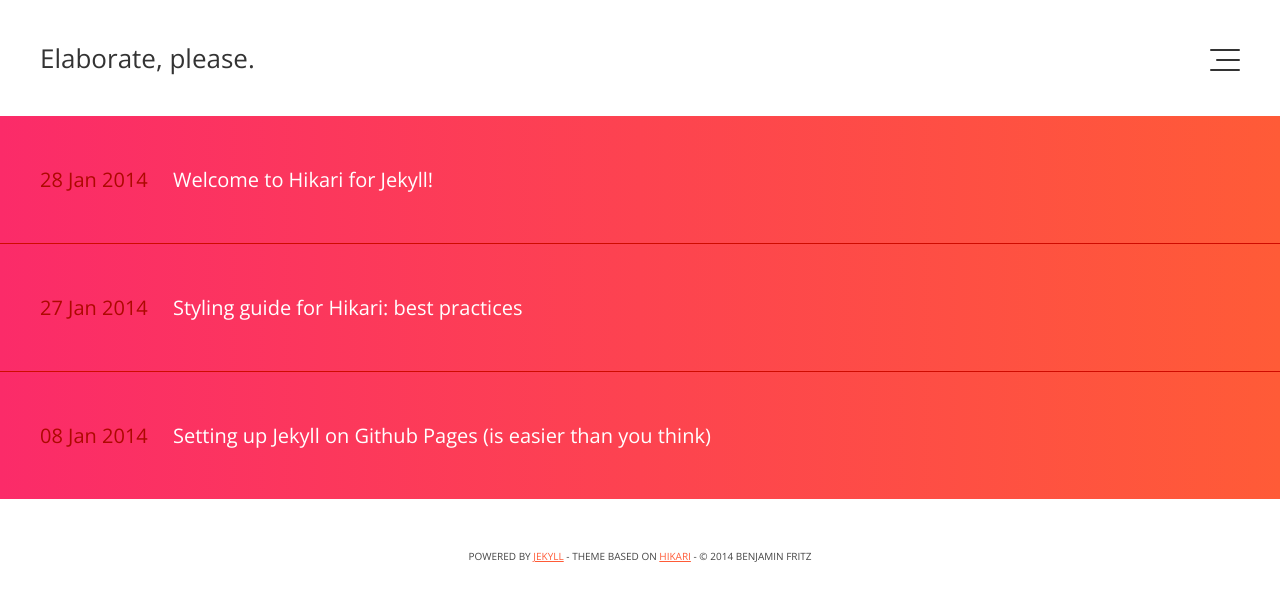
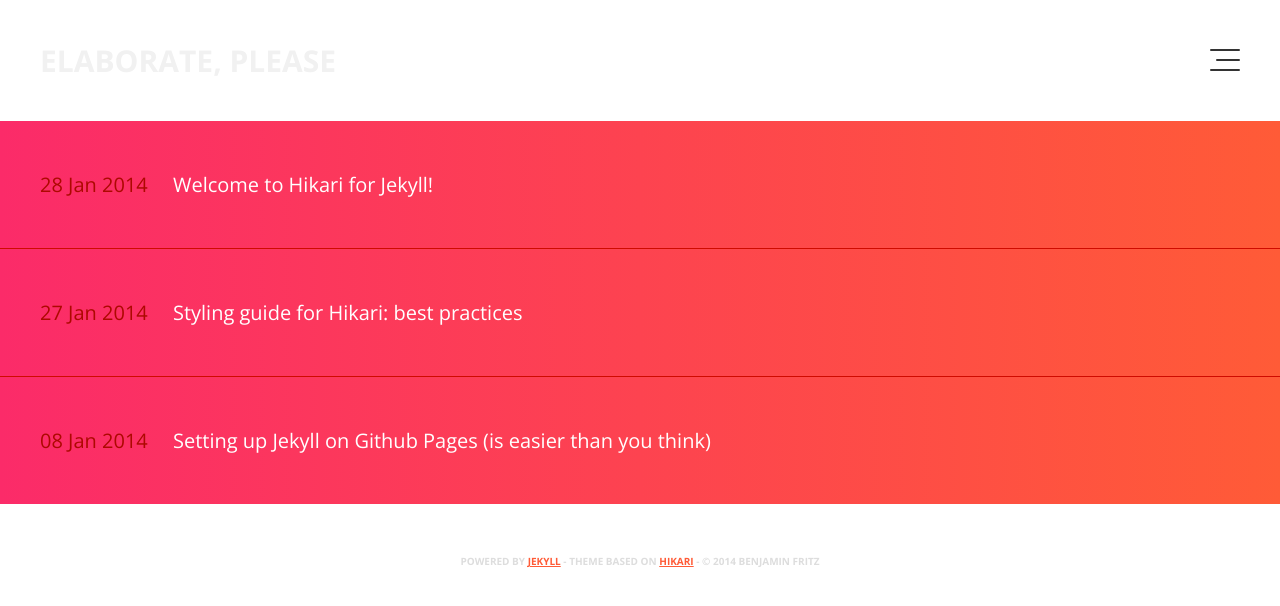
Before and after one commit to benjaminfritz/words, a Jekyll site: the page built from index.html, in a window 1280 px wide. Shown: the top 606 px of the page. Built offline with Jekyll 4.4.1, drawn with Linux system fonts in a browser that asks for light colours; Markdown is read by kramdown in place of the engine named in the settings.

Commit message:
Small styling changes.

```diff
--- a/_config.yml
+++ b/_config.yml
@@ -1,4 +1,4 @@
-name: "Elaborate, please."
+name: "Elaborate, please"
 description: "Personal blog of Benjamin Fritz"
 
 author: "Benjamin Fritz"
--- a/_includes/header.html
+++ b/_includes/header.html
@@ -12,7 +12,8 @@
     <meta http-equiv="content-language" content="en-gb" />
     <meta name="description" content="Fluid, responsive blog theme for Jekyll.">
     <meta name="viewport" content="width=device-width, initial-scale=1, maximum-scale=1">
-    <link href="http://fonts.googleapis.com/css?family=Open+Sans:400italic,400,300,700|Lora:400,700,400italic" rel="stylesheet" type="text/css">
+    <meta name="viewport" content="width=device-width, minimal-ui">
+    <link href="http://fonts.googleapis.com/css?family=Open+Sans:400italic,400,300,700|Playfair+Display:900" rel="stylesheet" type="text/css">
     <link rel="stylesheet" type="text/css" href="{{ site.baseurl }}/css/main.css" />
     <link rel="stylesheet" type="text/css" href="{{ site.baseurl }}/css/syntax.css" />
     <link href="atom.xml" type="application/atom+xml" rel="alternate" title="Site ATOM Feed">
--- a/css/main.css
+++ b/css/main.css
@@ -68,12 +68,13 @@ header .h-wrap h1.title {
   display: inline-block;
   margin: 0;
   padding: 0;
-  font-size: 26px;
-  font-weight: normal;
+  font-size: 30px;
+  font-weight: bold;
+  text-transform: uppercase;
 }
 
 header .h-wrap h1.title a {
-  color: #333;
+  color: #f1f1f1;
   text-decoration: none;
 }
 
@@ -220,7 +221,7 @@ header .h-wrap .close .lines::after {
 }
 
 #off-canvas #bio p {
-  font-family: 'Lora', serif;
+  font-family: 'Open Sans', sans-serif;
   line-height: 160%;
   font-size: 100%;
   margin-bottom: 0;
@@ -242,7 +243,7 @@ header .h-wrap .close .lines::after {
 /* Footer */
 
 footer { padding: 40px; text-align: center; }
-footer small { text-transform: uppercase; }
+footer small { color: #ddd; text-transform: uppercase; font-weight: bold;}
 
 
 /* Font-icons */
@@ -258,7 +259,7 @@ footer small { text-transform: uppercase; }
   font-style: normal;
 }
 
-.icon-twitter, .icon-github, .icon-dribbble, .icon-instagram {
+.icon-twitter, .icon-github, .icon-dribbble, .icon-instagram, {
   font-family: 'icomoon';
   speak: none;
   font-style: normal;
@@ -303,7 +304,7 @@ ul.posts li .p-wrap { background: #FB2B69; /* Old browsers */
                       padding: 50px 40px; transition: all .3s ease-in; }
 ul.posts li .p-wrap:hover { background: #FB2B69; padding-left: 50px; }
 ul.posts li .p-wrap:active { background: #FB2B69; }
-ul.posts li .p-wrap:hover::after { content:'\2192'; margin-left: 10px; }
+ul.posts li .p-wrap:hover::after { content:'\203A'; margin-left: 10px;}
 ul.posts li .p-wrap p { display: inline; margin-bottom: 0; }
 ul.posts li .date { color: #ad0900; padding-right: 20px; }
 ul.posts li a { color: #fff; text-decoration: none; }
@@ -320,7 +321,7 @@ section#single-wrap {
   width: 100%;
   max-width: 780px;
   margin: 20px auto;
-  font-family: 'Lora', Georgia, serif;
+  font-family: 'Open Sans', Verdana, sans-serif;
   background: #fff;
   z-index: 1;
 }
```
